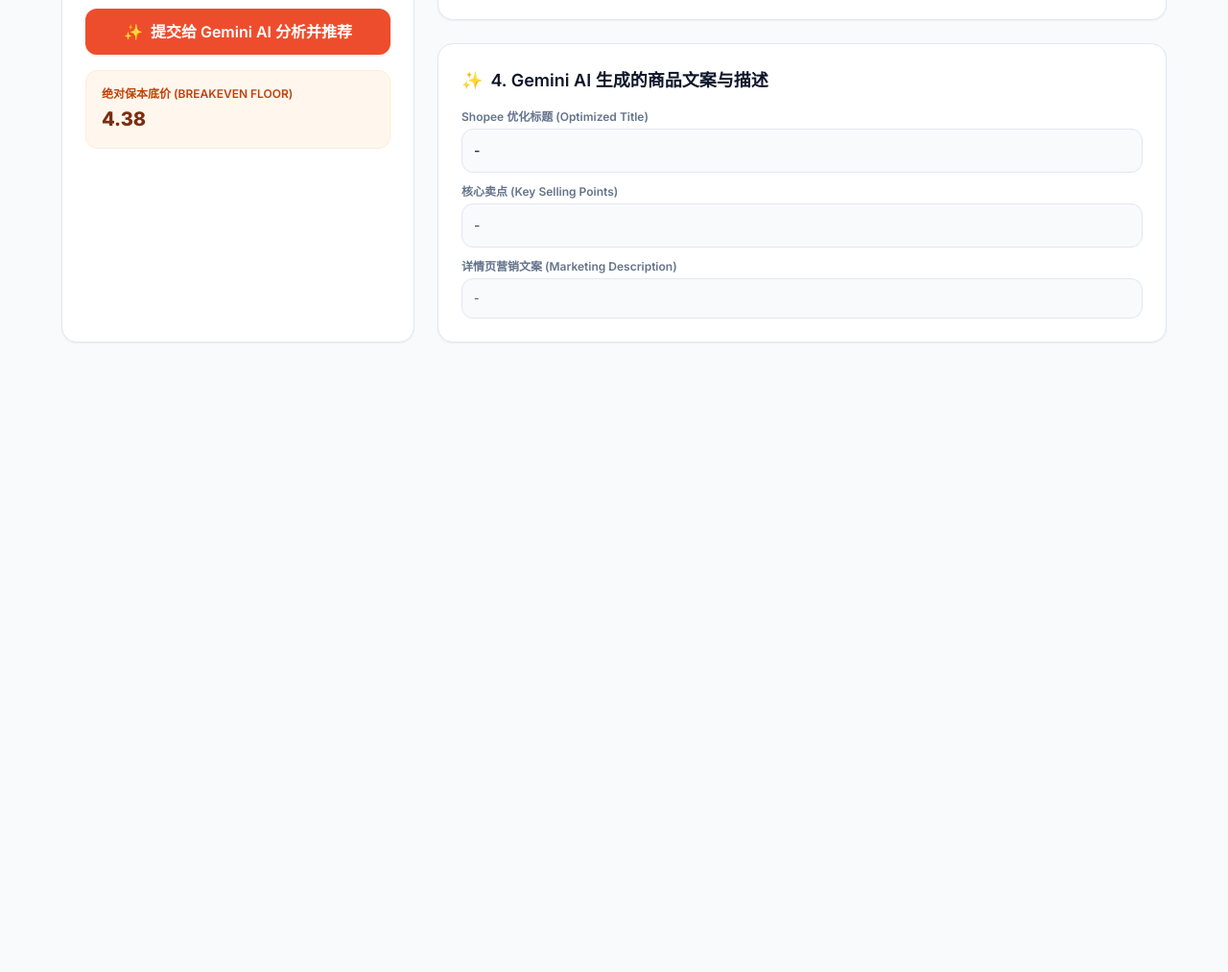
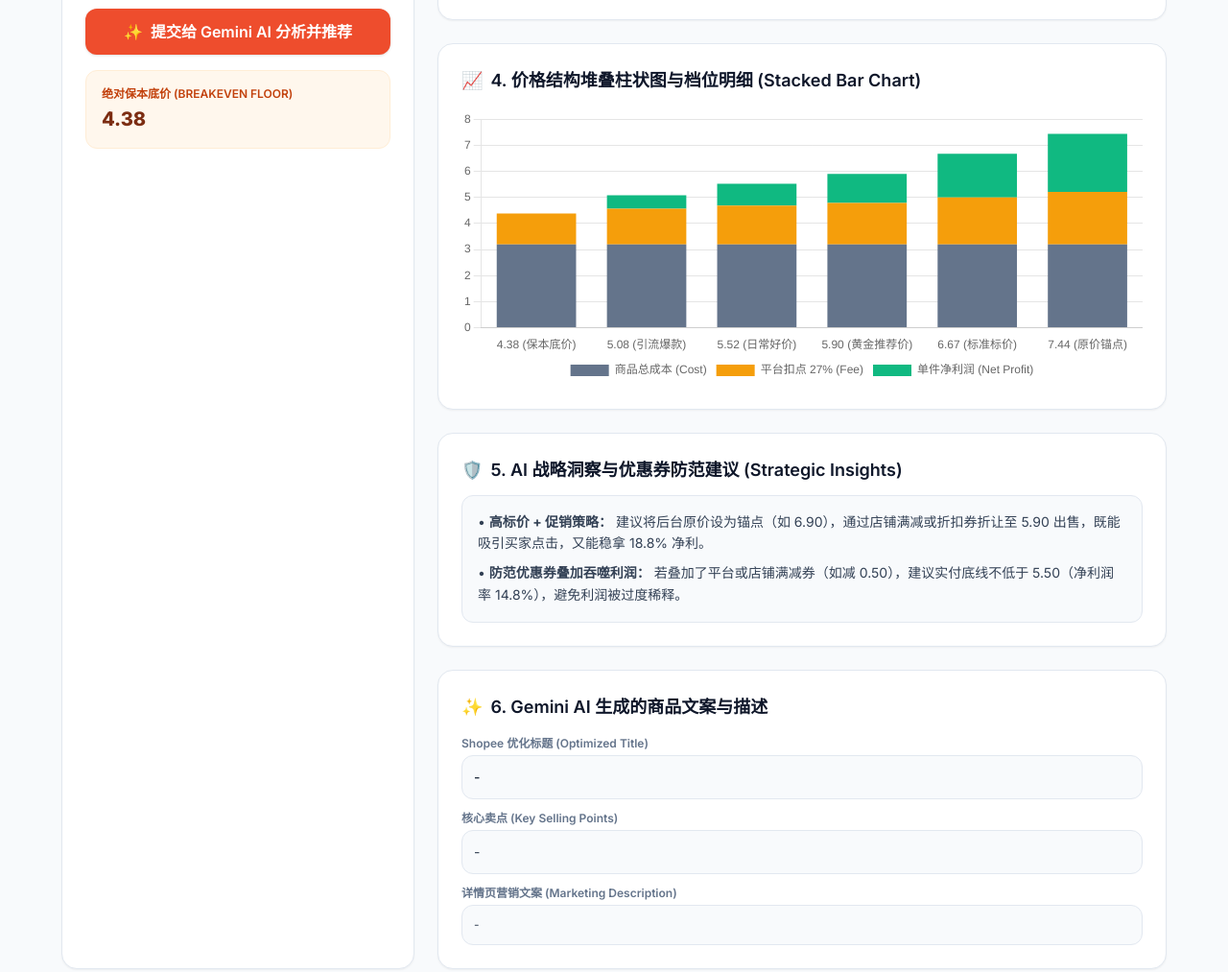
Before and after one commit to tukanggo/uchoice, a plain HTML site: page index.html in a window 1280 px wide. Shown: the part 581-1594 px from the top of the page at 96% size. Before the commit the page ends 970 px from the top, so only its background shows below. Drawn offline with nearby package versions, Linux system fonts and the light colour scheme.

Commit message:
Update index.html

```diff
--- a/index.html
+++ b/index.html
@@ -3,7 +3,7 @@
 <head>
     <meta charset="UTF-8">
     <meta name="viewport" content="width=device-width, initial-scale=1.0">
-    <title>Interactive Price & Margin Explorer with Gemini AI</title>
+    <title>Interactive Price & Margin Explorer with AI Analysis & Chart</title>
     <!-- Tailwind CSS -->
     <script src="https://cdn.tailwindcss.com"></script>
     <!-- Chart.js -->
@@ -22,7 +22,7 @@
                 <h1 class="text-2xl font-extrabold text-slate-900 flex items-center gap-2">
                     <span class="text-[#ee4d2d]">🔥</span> Interactive Price & Margin Explorer with Gemini AI
                 </h1>
-                <p class="text-slate-500 text-sm mt-1">输入商品参数一键提交，Gemini AI 将为您智能反推目标净利润率、售价、理由及 Shopee 营销文案</p>
+                <p class="text-slate-500 text-sm mt-1">输入商品参数一键提交，Gemini AI 智能反推目标净利润率、售价、营销文案，并提供堆叠图表与策略洞察</p>
             </div>
             <div class="flex gap-2">
                 <button onclick="setLanguage('zh')" id="btn-zh" class="px-3 py-1.5 text-xs font-semibold rounded-lg bg-[#ee4d2d] text-white transition">中文</button>
@@ -70,7 +70,6 @@
                         </div>
                     </div>
 
-                    <!-- 提交按钮 -->
                     <button onclick="submitToGeminiAI()" id="btn-submit" class="w-full py-3 bg-[#ee4d2d] hover:bg-[#d73211] text-white font-semibold rounded-xl shadow transition flex items-center justify-center gap-2 mt-2">
                         <span>✨</span> <span data-i18n="btn_submit">提交给 Gemini AI 分析并推荐</span>
                     </button>
@@ -83,10 +82,10 @@
                 </div>
             </div>
 
-            <!-- 右侧：AI 原位响应、微调控制与文案 -->
+            <!-- 右侧：AI 原位响应、图表与微调控制 -->
             <div class="space-y-6 lg:col-span-2">
 
-                <!-- 2. AI 智能分析与理由（原位显示） -->
+                <!-- 2. AI 智能分析与理由 -->
                 <div class="bg-white rounded-2xl shadow-sm border border-slate-200 p-6 space-y-3">
                     <h2 class="text-lg font-semibold text-slate-900 flex items-center gap-2">
                         <span>💡</span> <span data-i18n="ai_reason_title">2. AI 智能定价理由与财务报告 (AI Reasoning)</span>
@@ -137,10 +136,31 @@
                     </div>
                 </div>
 
-                <!-- 4. AI 生成的营销文案（原位显示） -->
+                <!-- 4. Stacked Bar Chart: Price Breakdown & Recommended Tiers -->
                 <div class="bg-white rounded-2xl shadow-sm border border-slate-200 p-6 space-y-4">
                     <h2 class="text-lg font-semibold text-slate-900 flex items-center gap-2">
-                        <span>✨</span> <span data-i18n="ai_content_title">4. Gemini AI 生成的商品文案与描述</span>
+                        <span>📈</span> <span data-i18n="chart_title">4. 价格结构堆叠柱状图与档位明细 (Stacked Bar Chart)</span>
+                    </h2>
+                    <div class="relative h-72 w-full">
+                        <canvas id="marginChart"></canvas>
+                    </div>
+                </div>
+
+                <!-- 5. AI Strategic Insights & Recommendations -->
+                <div class="bg-white rounded-2xl shadow-sm border border-slate-200 p-6 space-y-3">
+                    <h2 class="text-lg font-semibold text-slate-900 flex items-center gap-2">
+                        <span>🛡️</span> <span data-i18n="insights_title">5. AI 战略洞察与优惠券防范建议 (Strategic Insights)</span>
+                    </h2>
+                    <div id="ai-insights-box" class="text-sm text-slate-700 leading-relaxed bg-slate-50 border border-slate-200 rounded-xl p-4 space-y-2">
+                        <div>• <b>高标价 + 促销策略：</b> 建议将后台原价设为锚点（如 6.90），通过店铺满减或折扣券折让至 5.90 出售，既能吸引买家点击，又能稳拿 18.8% 净利。</div>
+                        <div>• <b>防范优惠券叠加吞噬利润：</b> 若叠加了平台或店铺满减券（如减 0.50），建议实付底线不低于 5.50（净利润率 14.8%），避免利润被过度稀释。</div>
+                    </div>
+                </div>
+
+                <!-- 6. AI 生成的营销文案 -->
+                <div class="bg-white rounded-2xl shadow-sm border border-slate-200 p-6 space-y-4">
+                    <h2 class="text-lg font-semibold text-slate-900 flex items-center gap-2">
+                        <span>✨</span> <span data-i18n="ai_content_title">6. Gemini AI 生成的商品文案与描述</span>
                     </h2>
                     <div class="space-y-3 text-sm">
                         <div>
@@ -167,6 +187,7 @@
         let currentLang = 'zh';
         let currentTotalCost = 3.20;
         let currentFeeRate = 0.27;
+        let marginChart = null;
 
         const i18n = {
             zh: {
@@ -184,7 +205,9 @@
                 stat_profit: "单件净利润 (Net Profit)",
                 stat_margin: "当前净利润率",
                 stat_roi: "成本回报率 (ROI)",
-                ai_content_title: "4. Gemini AI 生成的商品文案与描述",
+                chart_title: "4. 价格结构堆叠柱状图与档位明细 (Stacked Bar Chart)",
+                insights_title: "5. AI 战略洞察与优惠券防范建议 (Strategic Insights)",
+                ai_content_title: "6. Gemini AI 生成的商品文案与描述",
                 lbl_gen_title: "Shopee 优化标题 (Optimized Title)",
                 lbl_gen_points: "核心卖点 (Key Selling Points)",
                 lbl_gen_desc: "详情页营销文案 (Marketing Description)"
@@ -204,7 +227,9 @@
                 stat_profit: "Net Profit",
                 stat_margin: "Net Margin %",
                 stat_roi: "ROI on Cost",
-                ai_content_title: "4. Gemini AI Copywriting & Description",
+                chart_title: "4. Price Structure Stacked Bar Chart",
+                insights_title: "5. AI Strategic Insights & Recommendations",
+                ai_content_title: "6. Gemini AI Copywriting & Description",
                 lbl_gen_title: "Shopee Optimized Title",
                 lbl_gen_points: "Key Selling Points",
                 lbl_gen_desc: "Marketing Description"
@@ -222,9 +247,9 @@
                     el.innerText = i18n[lang][key];
                 }
             });
+            updateChart();
         }
 
-        // 核心：提交给 Gemini API 或本地智能算法并在原位渲染
         async function submitToGeminiAI() {
             const btn = document.getElementById('btn-submit');
             btn.innerText = currentLang === 'zh' ? "Gemini AI 正在分析中..." : "Gemini AI analyzing...";
@@ -239,7 +264,6 @@
             currentTotalCost = cost + otherCost;
             currentFeeRate = feeRateVal / 100.0;
 
-            // 计算保本底价公式：Cost / (1 - FeeRate)
             const breakeven = (1 - currentFeeRate) > 0 ? currentTotalCost / (1 - currentFeeRate) : currentTotalCost;
             document.getElementById('res-breakeven').innerText = breakeven.toFixed(2);
 
@@ -261,7 +285,7 @@ Platform Fee Rate: ${feeRateVal}%
 
 Task:
 1. Suggest a realistic target net margin percentage (e.g. 15% to 30%).
-2. Calculate the optimal custom selling price based on reverse margin formula: Selling Price = Total Cost / (1 - Fee Rate - Target Net Margin).
+2. Calculate the optimal custom selling price based on reverse margin formula.
 3. Provide a brief financial reasoning/analysis (in ${currentLang === 'zh' ? 'Simplified Chinese' : 'English'}).
 4. Generate an optimized Shopee product title, 3 key selling points, and a marketing description.
 
@@ -286,14 +310,12 @@ Output MUST be strictly in valid JSON format with keys: "suggested_margin_pct" (
                     description = parsed.description;
 
                 } catch (err) {
-                    console.error("Gemini API call error, falling back to smart engine:", err);
+                    console.error("Gemini API call error:", err);
                 }
             }
 
-            // 本地智能兜底或 API 失败时的降级方案
             if (!reasoning) {
                 suggestedMargin = 18.8;
-                // 反推公式计算黄金定价
                 suggestedPrice = round((currentTotalCost / (1 - currentFeeRate - 0.188)), 2);
                 if (currentLang === 'zh') {
                     reasoning = `💡 <b>Gemini AI 财务深度分析：</b> 商品「<b>${productName}</b>」的总成本为 <b>${currentTotalCost.toFixed(2)}</b>（拿货 ${cost} + 其他 ${otherCost}）。由于平台扣点高达 <b>${feeRateVal}%</b>，若按简单加价将导致亏损，绝对保本底价为 <b>${breakeven.toFixed(2)}</b>。<br>🎯 <b>AI 策略推荐：</b> 推荐设定 <b>18.8%</b> 的健康净利润率，建议零售价定在 <b>${suggestedPrice.toFixed(2)}</b>（对应单件净利润 1.11，ROI 34.6%）。建议采用“高标价 + 优惠券”策略提升买家转化率。`;
@@ -316,7 +338,6 @@ Output MUST be strictly in valid JSON format with keys: "suggested_margin_pct" (
                 }
             }
 
-            // 原位渲染结果
             document.getElementById('ai-reasoning-box').innerHTML = reasoning;
             document.getElementById('input-target-margin').value = suggestedMargin;
             document.getElementById('target-margin-val').innerText = suggestedMargin + '%';
@@ -327,12 +348,12 @@ Output MUST be strictly in valid JSON format with keys: "suggested_margin_pct" (
             document.getElementById('gen-desc').innerText = description;
 
             recalculateMetrics();
+            updateChart();
 
             btn.innerText = currentLang === 'zh' ? "提交给 Gemini AI 分析并推荐" : "Submit to Gemini AI";
             btn.disabled = false;
         }
 
-        // 滑块微调联动售价
         function onMarginSliderChange() {
             const marginPct = parseFloat(document.getElementById('input-target-margin').value);
             document.getElementById('target-margin-val').innerText = marginPct + '%';
@@ -346,12 +367,10 @@ Output MUST be strictly in valid JSON format with keys: "suggested_margin_pct" (
             recalculateMetrics();
         }
 
-        // 自定义售价微调联动利润率
         function onCustomPriceChange() {
             recalculateMetrics();
         }
 
-        // 实时计算看板
         function recalculateMetrics() {
             const cost = parseFloat(document.getElementById('input-cost').value) || 0;
             const otherCost = parseFloat(document.getElementById('input-other').value) || 0;
@@ -373,12 +392,83 @@ Output MUST be strictly in valid JSON format with keys: "suggested_margin_pct" (
             document.getElementById('target-margin-val').innerText = netMargin.toFixed(1) + '%';
         }
 
+        function updateChart() {
+            const ctx = document.getElementById('marginChart').getContext('2d');
+            if (marginChart) {
+                marginChart.destroy();
+            }
+
+            const feePctDisplay = (currentFeeRate * 100).toFixed(0);
+
+            // 标准心理档位计算
+            const multipliers = [
+                { label: currentLang === 'zh' ? '保本底价' : 'Breakeven', margin: 0.0 },
+                { label: currentLang === 'zh' ? '引流爆款' : 'Traffic', margin: 0.10 },
+                { label: currentLang === 'zh' ? '日常好价' : 'Everyday', margin: 0.15 },
+                { label: currentLang === 'zh' ? '黄金推荐价' : 'Sweet Spot', margin: 0.188 },
+                { label: currentLang === 'zh' ? '标准标价' : 'Standard', margin: 0.25 },
+                { label: currentLang === 'zh' ? '原价锚点' : 'Anchor', margin: 0.30 }
+            ];
+
+            const labels = [];
+            const costData = [];
+            const feeData = [];
+            const profitData = [];
+
+            multipliers.forEach(m => {
+                const p = (1 - currentFeeRate - m.margin) > 0 ? currentTotalCost / (1 - currentFeeRate - m.margin) : currentTotalCost;
+                const feeAmt = p * currentFeeRate;
+                const profitAmt = Math.max(0, p - feeAmt - currentTotalCost);
+
+                labels.push(`${p.toFixed(2)} (${m.label})`);
+                costData.push(currentTotalCost.toFixed(2));
+                feeData.push(feeAmt.toFixed(2));
+                profitData.push(profitAmt.toFixed(2));
+            });
+
+            marginChart = new Chart(ctx, {
+                type: 'bar',
+                data: {
+                    labels: labels,
+                    datasets: [
+                        {
+                            label: currentLang === 'zh' ? '商品总成本 (Cost)' : 'Total Cost',
+                            data: costData,
+                            backgroundColor: '#64748b'
+                        },
+                        {
+                            label: currentLang === 'zh' ? `平台扣点 ${feePctDisplay}% (Fee)` : `Platform Fee ${feePctDisplay}%`,
+                            data: feeData,
+                            backgroundColor: '#f59e0b'
+                        },
+                        {
+                            label: currentLang === 'zh' ? '单件净利润 (Net Profit)' : 'Net Profit',
+                            data: profitData,
+                            backgroundColor: '#10b981'
+                        }
+                    ]
+                },
+                options: {
+                    responsive: true,
+                    maintainAspectRatio: false,
+                    scales: {
+                        x: { stacked: true, grid: { display: false } },
+                        y: { stacked: true, beginAtZero: true }
+                    },
+                    plugins: {
+                        legend: { position: 'bottom' }
+                    }
+                }
+            });
+        }
+
         function round(value, decimals) {
             return Number(Math.round(value + 'e' + decimals) + 'e-' + decimals);
         }
 
         window.onload = function() {
             recalculateMetrics();
+            updateChart();
         };
     </script>
 </body>
```
